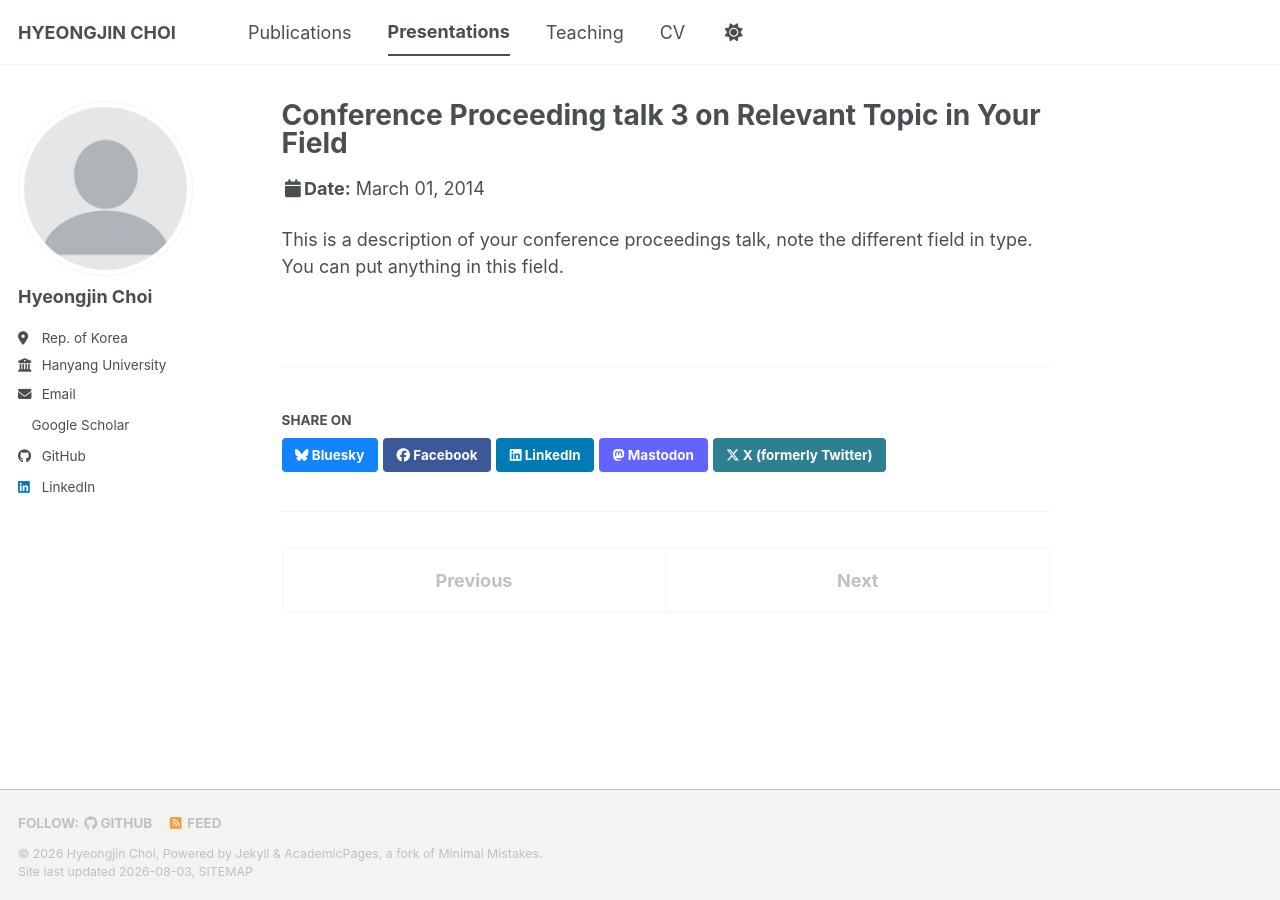
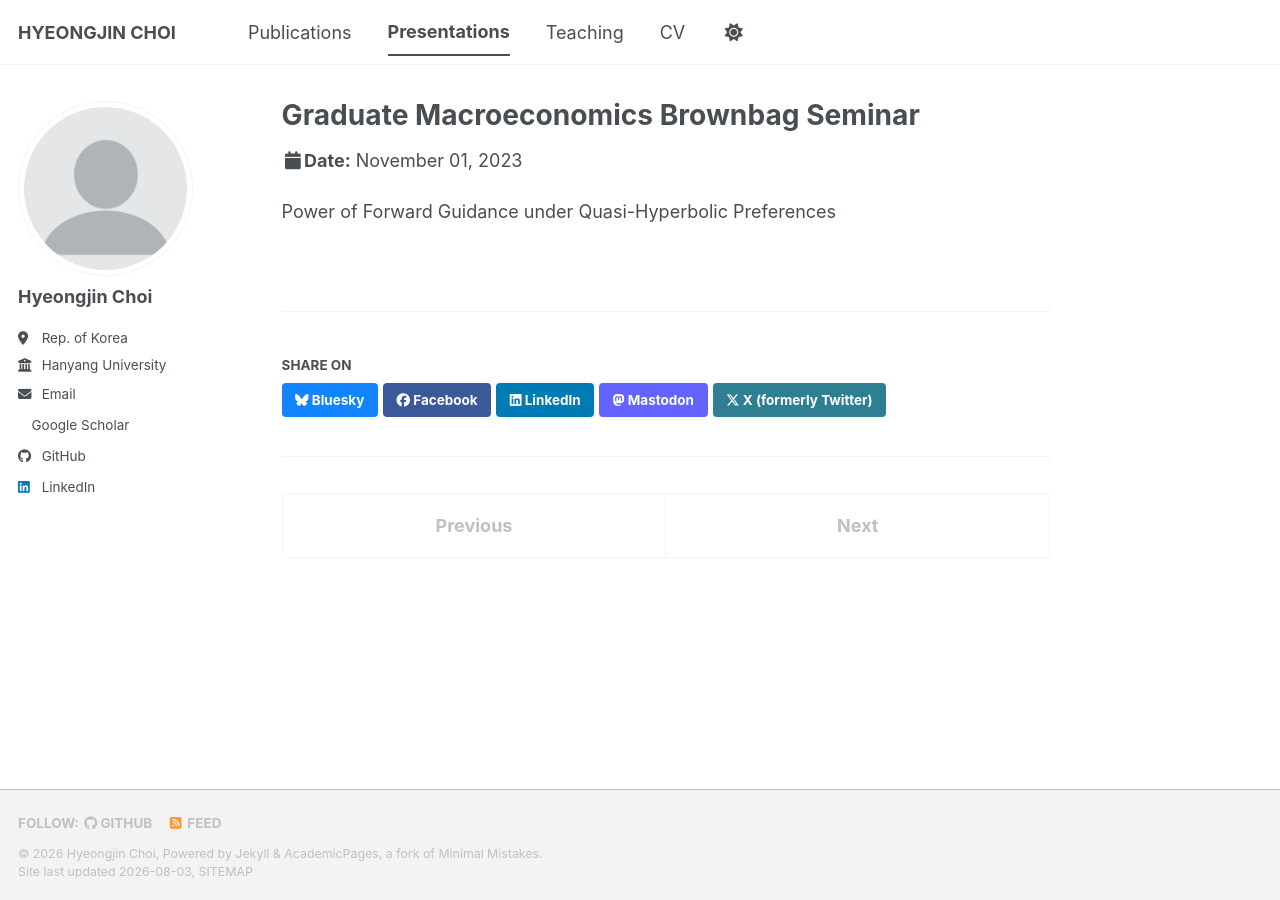
Before and after one commit to ioi0403/ioi0403.github.io, a Jekyll site: the page built from _talks/2014-03-01-talk-3.md, in a window 1280 px wide. Built offline with Jekyll 4.4.1, drawn with Linux system fonts in a browser that asks for light colours; a style sheet for code colours, icons or effects is not loaded.

Commit message:
Update Nov-2023-talk-4.md

```diff
--- a/_talks/2014-03-01-talk-3.md
+++ b/_talks/2014-03-01-talk-3.md
@@ -1,11 +1,11 @@
 ---
-title: "Conference Proceeding talk 3 on Relevant Topic in Your Field"
+title: "Graduate Macroeconomics Brownbag Seminar"
 collection: talks
-type: "Conference proceedings talk"
-permalink: /talks/2014-03-01-talk-3
-venue: "Testing Institute of America 2014 Annual Conference"
-date: 2014-03-01
-location: "Los Angeles, CA, USA"
+type: "Seminar"
+permalink: /talks/Nov-2023-talk-4
+venue: "Hanyang University"
+date: Nov 2023
+location: "Seoul, ROK"
 ---
 
-This is a description of your conference proceedings talk, note the different field in type. You can put anything in this field.
+Power of Forward Guidance under Quasi-Hyperbolic Preferences
```
